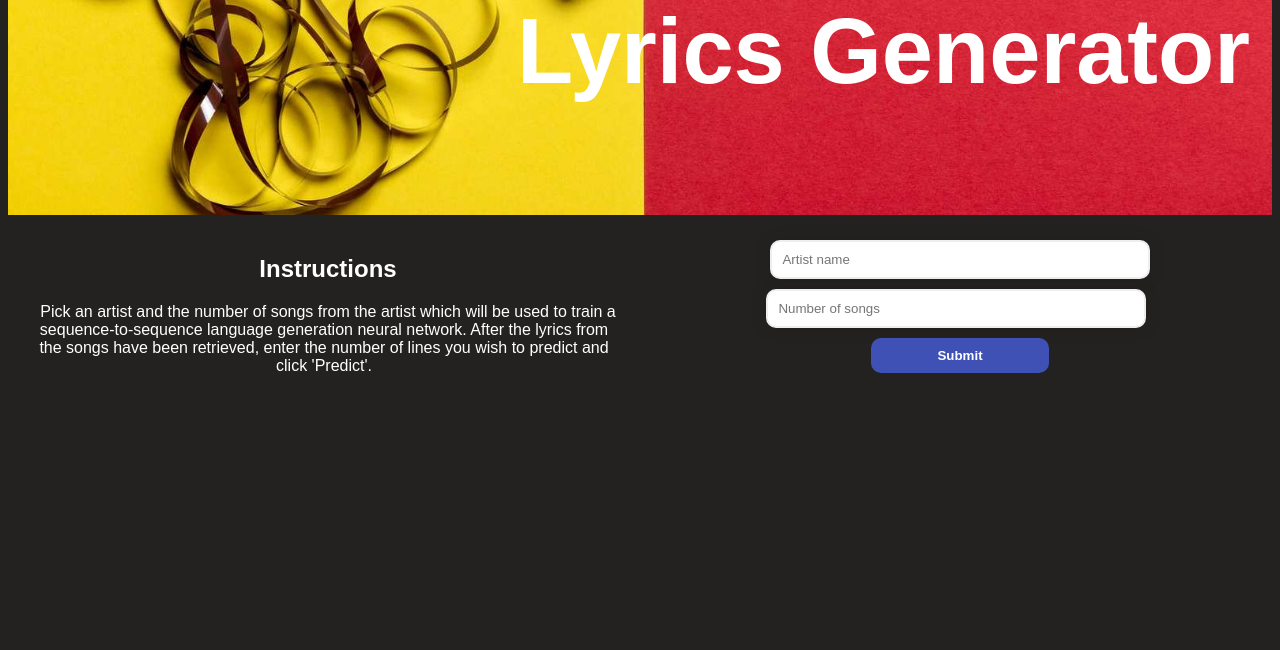
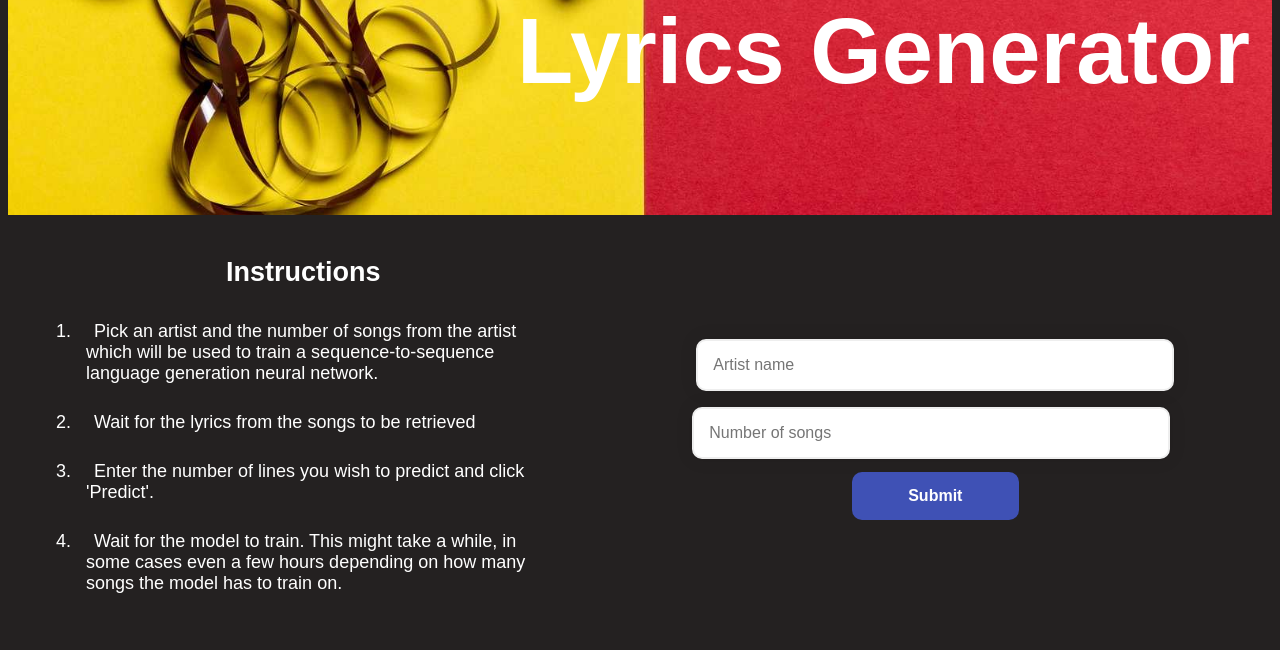
Before and after one commit to enchanted-potato/LyricsGenerator, a Flask app: page / in a window 1280 px wide. Shown: the part 593-1243 px from the top of the page. Before the commit the page ends 966 px from the top, so only its background shows below. Run offline with Flask 2, Linux system fonts and the light colour scheme.

Commit message:
add spinner and list instructions

```diff
--- a/web-app/static/simple.css
+++ b/web-app/static/simple.css
@@ -1,6 +1,6 @@
 body {
   text-indent: 8px;
-  font-size: 16px;
+  font-size: 18px;
   color: white;
   font-family: sans-serif;
   background-color:#242121;
@@ -36,22 +36,34 @@ body {
 .block-1{
     flex: 1;
     padding: 20px;
-    text-align: center;
+    text-align: left;
+}
+
+ol li{
+    margin: 8px;
+    padding: 10px;
 }
 
 .block-2 {
-    flex: 1;
-    padding: 20px;
+    display:flex;
+    padding: 5%;
+    padding-top: 5%;
     text-align: center;
+    align-content: center;
+    justify-content: center;
+    align-items: center;
 }
 
+
 input[type=text] {
-  padding: 10px;
-  margin:5px 5px;
+  flex: 1;
+  padding: 15px;
+  margin:8px 15px;
   border: 2px solid #eee;
   box-shadow:0 0 15px 4px rgba(0,0,0,0.06);
   border-radius:10px;
-  width:60%;
+  width:80%;
+  font-size: 16px
 }
 
 input[type=text]:hover {
@@ -61,7 +73,7 @@ input[type=text]:hover {
 button {
   appearance:none;
   -webkit-appearance:none;
-  padding:10px;
+  padding:15px;
   margin:5px 5px;
   border:none;
   background-color:#3F51B5;
@@ -69,6 +81,7 @@ button {
   font-weight:600;
   border-radius:10px;
   width:30%;
+  font-size: 16px
 }
 
 button:hover {
@@ -98,3 +111,37 @@ gray-block-2{
   width:30%;
   margin: 0 auto;
 }
+
+.loader {
+  display: none;
+  top: 50%;
+  left: 50%;
+  position: absolute;
+  transform: translate(-50%, -50%);
+}
+
+.loading {
+  border: 16px solid #ccc;
+  width: 160px;
+  height: 160px;
+  border-radius: 70%;
+  border-top-color: #16d6f7;
+  border-left-color: #16d6f7;
+  -webkit-animation: spin 2s linear infinite; /* Safari */
+  animation: spin 2s linear infinite;
+}
+
+/* Safari */
+@-webkit-keyframes spin {
+  0% { -webkit-transform: rotate(0deg); }
+  100% { -webkit-transform: rotate(360deg); }
+}
+
+@keyframes spin {
+  0% {
+    transform: rotate(0deg);
+  }
+  100% {
+    transform: rotate(360deg);
+  }
+}
--- a/web-app/templates/simple.html
+++ b/web-app/templates/simple.html
@@ -12,10 +12,14 @@
 
         <div class="gray-block-1">
             <div class="block-1">
-                <h2>Instructions</h2>
-                <p>Pick an artist and the number of songs from the artist which will be used to train a sequence-to-sequence
-                language generation neural network. After the lyrics from the songs have been retrieved, enter the number of lines you
-                wish to predict and click 'Predict'.</p>
+                <h2 style="text-align:center;">Instructions</h2>
+                <ol>
+                    <li>Pick an artist and the number of songs from the artist which will be used to train a sequence-to-sequence
+                        language generation neural network. </li>
+                    <li>Wait for the lyrics from the songs to be retrieved</li>
+                    <li>Enter the number of lines you wish to predict and click 'Predict'.</li>
+                    <li>Wait for the model to train. This might take a while, in some cases even a few hours depending on how many songs the model has to train on.</li>
+                </ol>
             </div>
             <div class="block-2">
                 <form action = "./artist" method = "POST">
@@ -43,7 +47,10 @@
                                 <input type = "text" placeholder="Number of lines" name = "lines" />
                             </div>
                             <div class="submit-button-2">
-                                <button type = "submit"> Predict</button>
+                                <button type = "submit" onclick="spinner()"> Predict</button>
+                            </div>
+                            <div class="loader">
+                              <div class="loading"></div>
                             </div>
                         </form>
                     </div>
@@ -57,4 +64,11 @@
         </div>
 
       </body>
+
+<script type="text/javascript">
+    function spinner() {
+        document.getElementsByClassName("loader")[0].style.display = "block";
+    }
+</script>
+
 </html>
```
